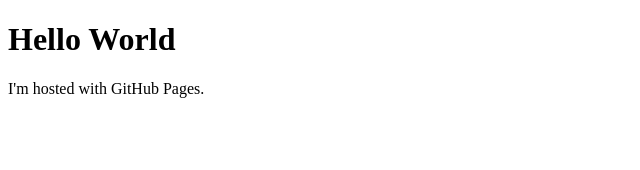
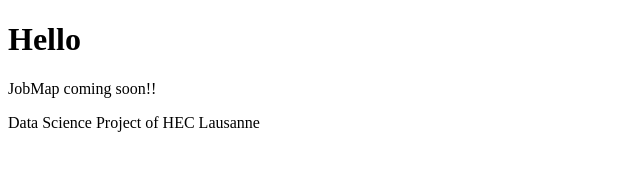
Before and after one commit to etrentma/etrentma.github.io, a plain HTML site: page index.html in a window 1280 px wide. Shown: the whole page, without its empty margins (0-640 px from the left). Drawn offline with Linux system fonts and the light colour scheme.

Commit message:
changed text

```diff
--- a/index.html
+++ b/index.html
@@ -1,7 +1,8 @@
 <!DOCTYPE html>
 <html>
 <body>
-<h1>Hello World</h1>
-<p>I'm hosted with GitHub Pages.</p>
+<h1>Hello</h1>
+<p>JobMap coming soon!!</p>
+<p>Data Science Project of HEC Lausanne</p>
 </body>
 </html>
```
